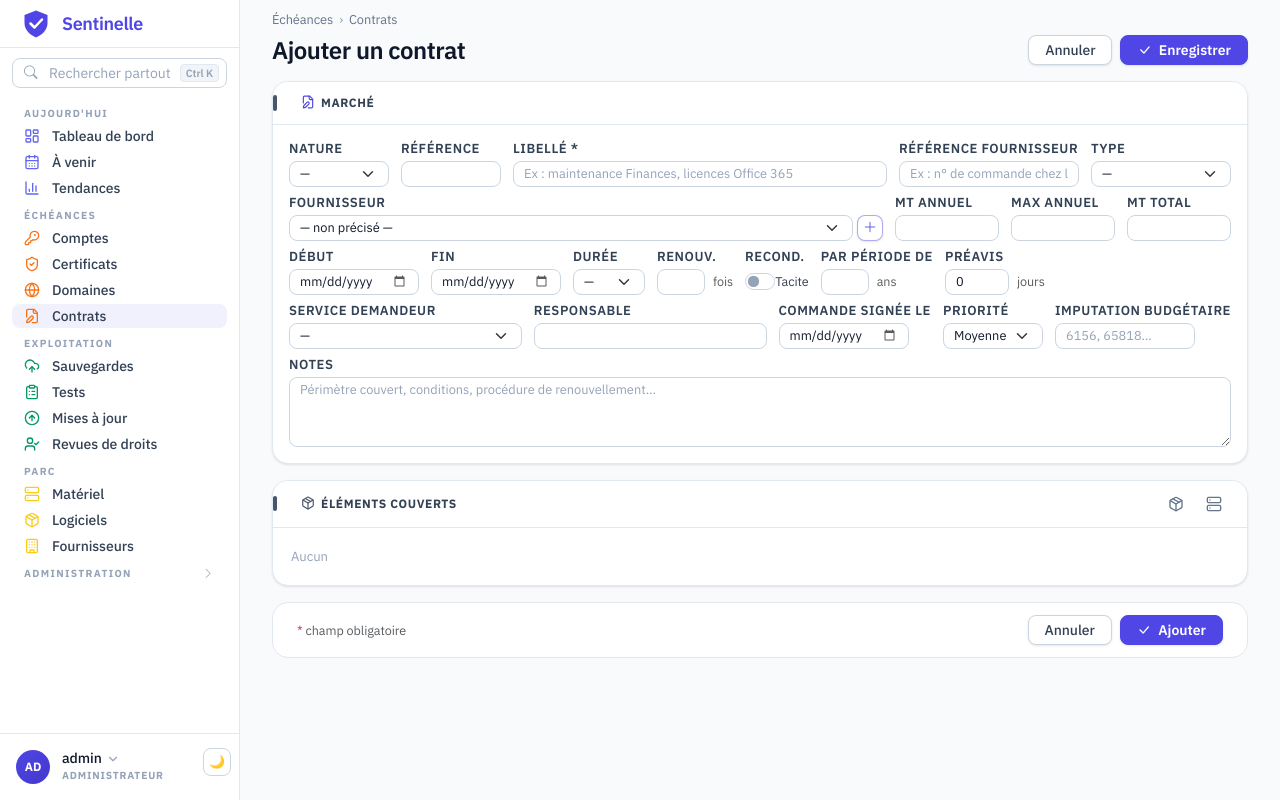
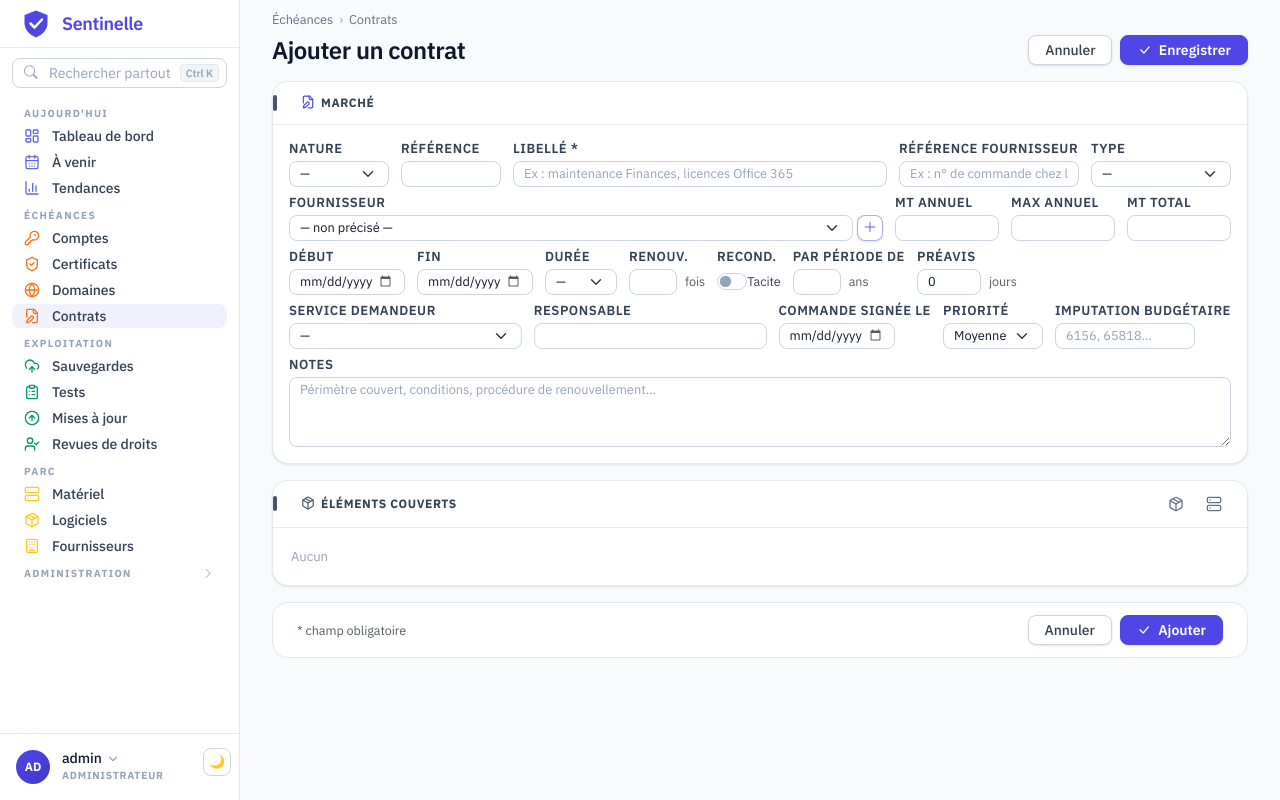
Before and after one commit to cparfait/sentinelle, a Flask app: page /contracts/create in a window 1280 px wide. Run offline with Flask 3, Linux system fonts and the light colour scheme; a user stored in the database is signed in; data comes from the database, SQL or seed files in the repository; data that the repository does not hold is empty; parts of the project's set-up code (start-up, migrations or seed data) failed here and were passed over; some libraries are stand-ins or nearby versions.

Commit message:
Formulaire de contrat : les dates à 116 px
« 31/12/2030 » fait 71,2 px dans la police des champs ; avec le pictogramme
du calendrier, les marges et la bordure, 116 px suffisent, contre 130.
Début, Fin et Commande signée le.

Co-Authored-By: Claude Fable 5.1 <noreply@anthropic.com>

```diff
--- a/app/static/css/style.css
+++ b/app/static/css/style.css
@@ -2267,7 +2267,9 @@ input[type="datetime-local"]::-webkit-calendar-picker-indicator:hover { opacity:
    de chaque cote et la bordure, 104 px, deux pixels d'air compris. */
 .marche-saisie .l-montant { width: 104px; }
 .marche-saisie .l-100 { width: 100px; }
-.marche-saisie .l-130 { width: 130px; }
+/* Une date : « 31/12/2030 » fait 71,2 px, plus le pictogramme du calendrier,
+   les marges et la bordure : 116 px. */
+.marche-saisie .l-date { width: 116px; }
 .marche-saisie .l-140 { width: 140px; }
 .marche-saisie .l-180 { width: 180px; }
 /* Le + a cote du fournisseur : carre de 26 px, la hauteur de la liste. */
--- a/app/templates/contracts/form.html
+++ b/app/templates/contracts/form.html
@@ -130,12 +130,12 @@
         <div class="rangee">
             <div>
                 <label class="form-label small mb-1" for="ctDebut">Début</label>
-                <input type="date" name="start_date" id="ctDebut" class="form-control form-control-sm l-130"
+                <input type="date" name="start_date" id="ctDebut" class="form-control form-control-sm l-date"
                        value="{{ contract.start_date.strftime('%Y-%m-%d') if contract and contract.start_date else '' }}">
             </div>
             <div>
                 <label class="form-label small mb-1" for="ctFin">Fin</label>
-                <input type="date" name="end_date" id="ctFin" class="form-control form-control-sm l-130"
+                <input type="date" name="end_date" id="ctFin" class="form-control form-control-sm l-date"
                        value="{{ contract.end_date.strftime('%Y-%m-%d') if contract and contract.end_date else '' }}">
             </div>
             <div>
@@ -202,7 +202,7 @@
             </div>
             <div>
                 <label class="form-label small mb-1" for="ctBon" title="Bon de commande signé le">Commande signée le</label>
-                <input type="date" name="order_signed_on" id="ctBon" class="form-control form-control-sm l-130"
+                <input type="date" name="order_signed_on" id="ctBon" class="form-control form-control-sm l-date"
                        value="{{ contract.order_signed_on.strftime('%Y-%m-%d') if contract and contract.order_signed_on else '' }}">
             </div>
             <div>
```
